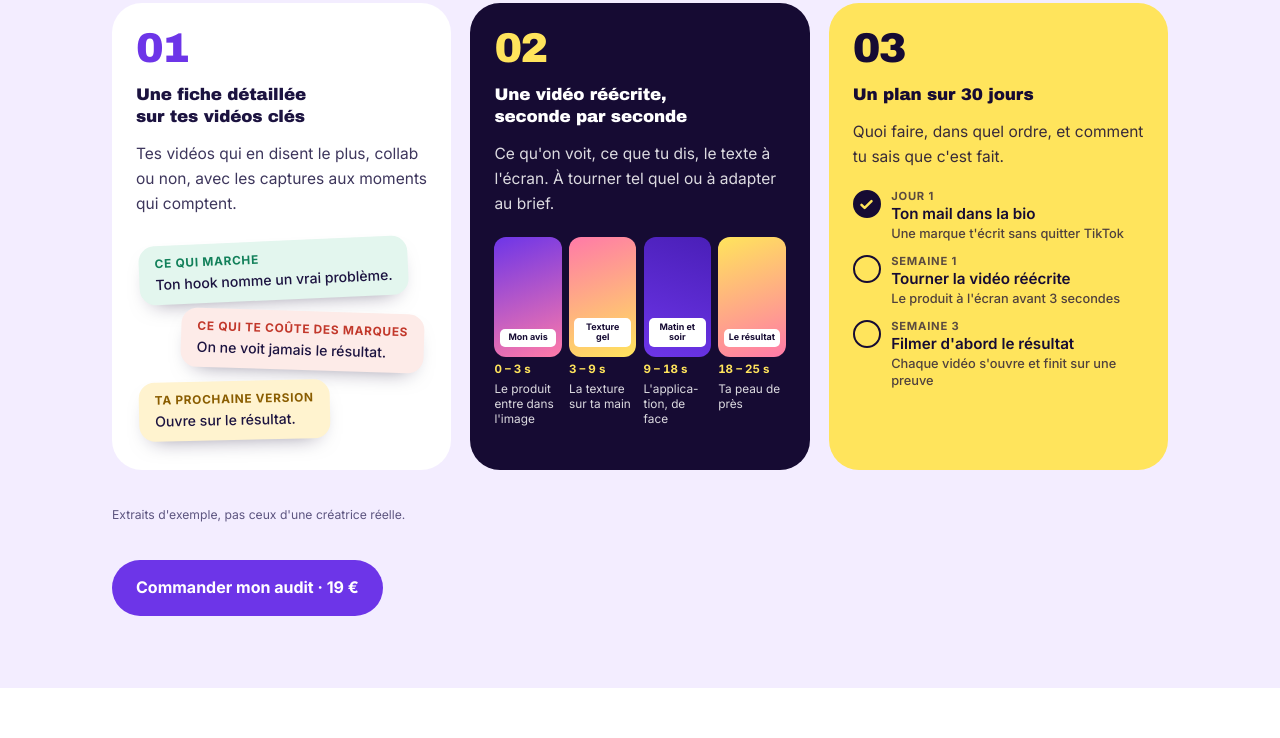
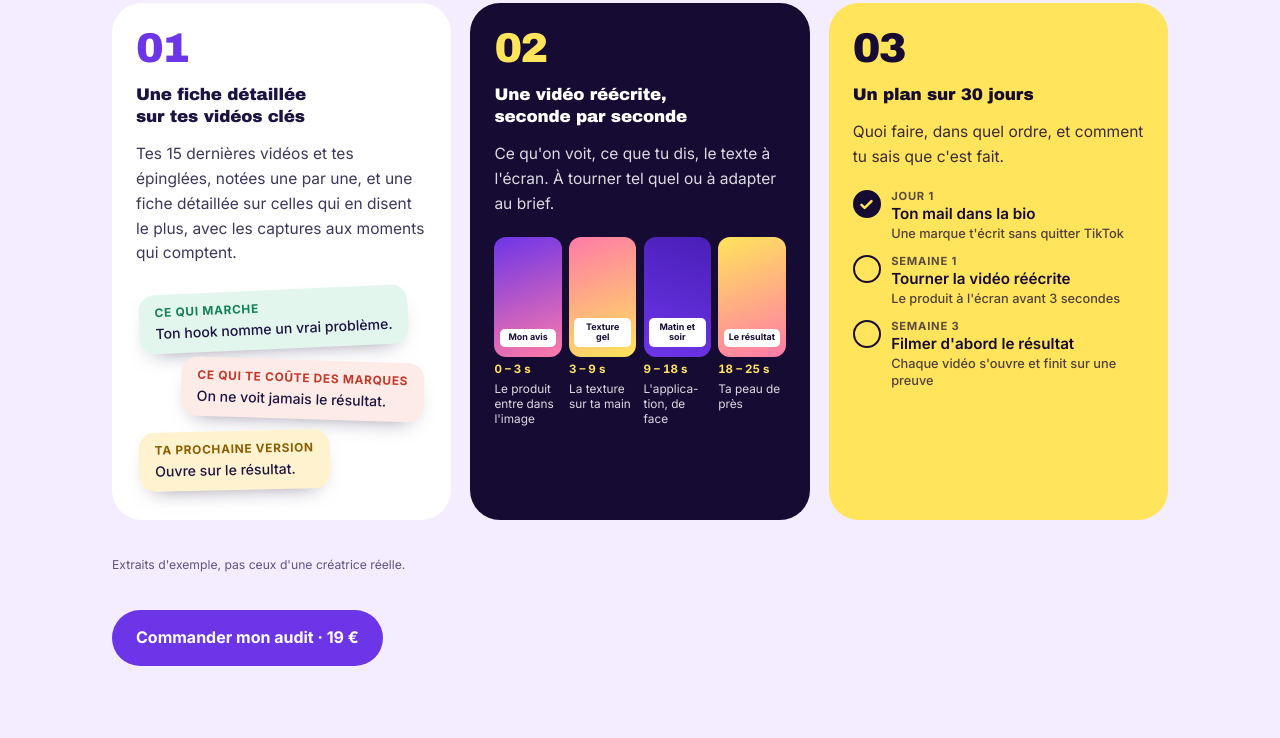
Before and after one commit to gradouan-png/talza-site, a plain HTML site: page index.html in a window 1280 px wide. Shown: the part 1758-2496 px from the top of the page. Drawn offline with Linux system fonts and the light colour scheme; no server answers; a web font is replaced by a local one.

Commit message:
Add files via upload

```diff
--- a/index.html
+++ b/index.html
@@ -381,7 +381,7 @@ dialog#contact .bouton{text-align:center}
       <div class="carte c1">
         <span class="num">01</span>
         <h3>Une fiche détaillée sur tes vidéos clés</h3>
-        <p>Tes vidéos qui en disent le plus, collab ou non, avec les captures aux moments qui comptent.</p>
+        <p>Tes 15 dernières vidéos et tes épinglées, notées une par une, et une fiche détaillée sur celles qui en disent le plus, avec les captures aux moments qui comptent.</p>
         <div class="autocollants">
           <div class="code ok"><b>Ce qui marche</b>Ton hook nomme un vrai problème.</div>
           <div class="code ko"><b>Ce qui te coûte des marques</b>On ne voit jamais le résultat.</div>
```
